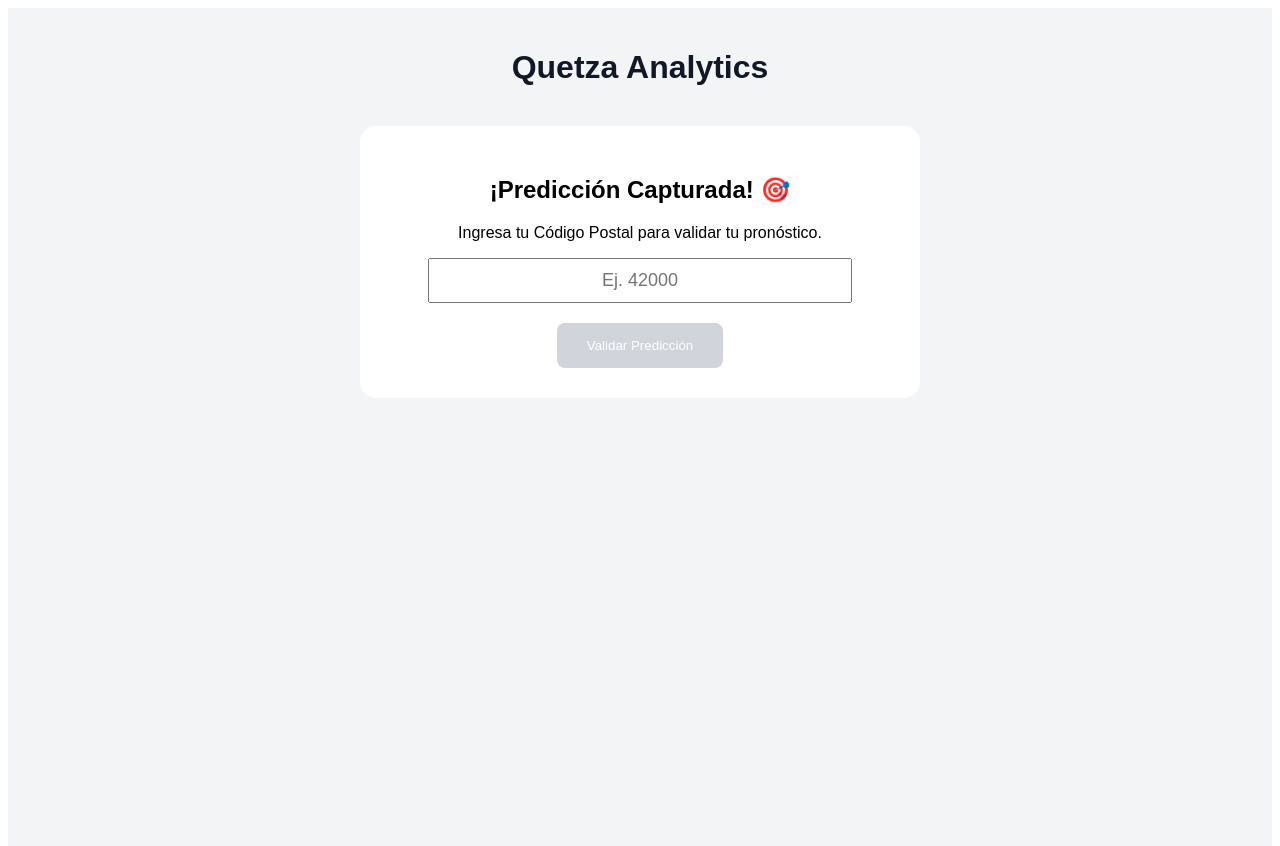
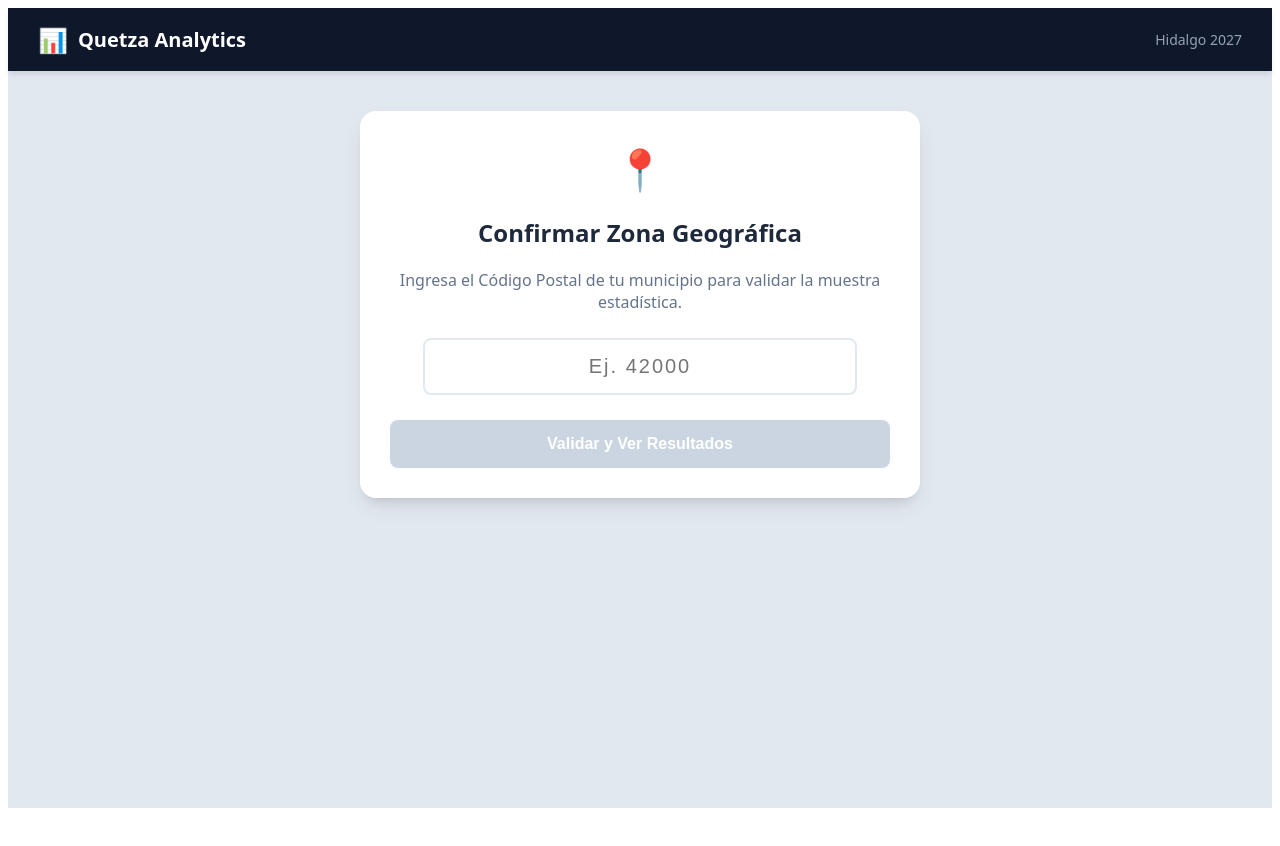
Before and after one commit to QuetzaMXdigital/quetza-hidalgo, a React (Vite) app: page / in a window 1280 px wide. Both pictures are taken after a click on the button "MORENA". Shown: the top 846 px of the page. After the commit the page ends 816 px from the top, so only its background shows below. Built offline with nearby package versions, Linux system fonts and the light colour scheme.

Commit message:
Upgrade a diseño Dashboard corporativo con logos

```diff
--- a/src/App.jsx
+++ b/src/App.jsx
@@ -1,63 +1,95 @@
 import { useState } from 'react'
 
-// --- 1. LAS DEFINICIONES (Afuera, como inventario) ---
+// --- 1. DEFINICIONES CON LOGOS ---
 const PARTIDOS_HIDALGO = [
-  { id: 'morena', nombre: 'MORENA', color: '#8d1c3d' }, // Guinda institucional
-  { id: 'pan', nombre: 'PAN', color: '#005596' },      // Azul acción
-  { id: 'pri', nombre: 'PRI', color: '#00955d' },      // Verde tricolor
-  { id: 'mc', nombre: 'Movimiento Ciudadano', color: '#ff8200' }, // Naranja vibrante
-  { id: 'pve', nombre: 'PVEM', color: '#50b747' },     // Verde ecologista
-  { id: 'pt', nombre: 'PT', color: '#e03b2b' },       // Rojo trabajo
+  { id: 'morena', nombre: 'MORENA', color: '#8d1c3d', logo: 'https://upload.wikimedia.org/wikipedia/commons/thumb/e/ea/Morena_logo_%28Mexico%29.svg/200px-Morena_logo_%28Mexico%29.svg.png' },
+  { id: 'pan', nombre: 'PAN', color: '#005596', logo: 'https://upload.wikimedia.org/wikipedia/commons/thumb/1/1e/Partido_Acci%C3%B3n_Nacional_%28Mexico%29_logo.svg/200px-Partido_Acci%C3%B3n_Nacional_%28Mexico%29_logo.svg.png' },
+  { id: 'pri', nombre: 'PRI', color: '#00955d', logo: 'https://upload.wikimedia.org/wikipedia/commons/thumb/6/65/PRI_logo_%28Mexico%29.svg/200px-PRI_logo_%28Mexico%29.svg.png' },
+  { id: 'mc', nombre: 'Movimiento Ciudadano', color: '#ff8200', logo: 'https://upload.wikimedia.org/wikipedia/commons/thumb/4/4c/Movimiento_Ciudadano_%28Mexico%29_logo.svg/200px-Movimiento_Ciudadano_%28Mexico%29_logo.svg.png' },
+  { id: 'pve', nombre: 'PVEM', color: '#50b747', logo: 'https://upload.wikimedia.org/wikipedia/commons/thumb/d/db/Partido_Verde_Ecologista_de_M%C3%A9xico_logo.svg/200px-Partido_Verde_Ecologista_de_M%C3%A9xico_logo.svg.png' },
+  { id: 'pt', nombre: 'PT', color: '#e03b2b', logo: 'https://upload.wikimedia.org/wikipedia/commons/thumb/f/f6/Partido_del_Trabajo_%28Mexico%29_logo.svg/200px-Partido_del_Trabajo_%28Mexico%29_logo.svg.png' },
 ];
 
 function App() {
-  // --- 2. EL CEREBRO (Adentro, controla qué se ve) ---
   const [paso, setPaso] = useState(1);
   const [eleccion, setEleccion] = useState(null);
   const [cp, setCp] = useState('');
 
-  // Función para guardar el voto y pasar al paso 2
   const manejarVoto = (partidoId) => {
     setEleccion(partidoId);
     setPaso(2);
   };
 
-  // --- 3. EL ESCAPARATE (El return con la vista de todo) ---
   return (
-    <div style={{ backgroundColor: '#F3F4F6', minHeight: '100vh', padding: '20px', fontFamily: 'sans-serif' }}>
+    // Fondo general tipo Dashboard
+    <div style={{ backgroundColor: '#e2e8f0', minHeight: '100vh', fontFamily: 'system-ui, -apple-system, sans-serif' }}>
 
-      <header style={{ textAlign: 'center', marginBottom: '40px' }}>
-        <h1 style={{ color: '#111827' }}>Quetza Analytics</h1>
-      </header>
+      {/* Barra de Navegación Superior */}
+      <nav style={{ backgroundColor: '#0f172a', padding: '15px 30px', display: 'flex', justifyContent: 'space-between', alignItems: 'center', boxShadow: '0 4px 6px -1px rgba(0, 0, 0, 0.1)' }}>
+        <h1 style={{ color: 'white', margin: 0, fontSize: '20px', fontWeight: 'bold', display: 'flex', alignItems: 'center', gap: '10px' }}>
+          <span style={{ fontSize: '24px' }}>📊</span> Quetza Analytics
+        </h1>
+        <span style={{ color: '#94a3b8', fontSize: '14px' }}>Hidalgo 2027</span>
+      </nav>
 
-      <main style={{ backgroundColor: 'white', maxWidth: '500px', margin: '0 auto', padding: '30px', borderRadius: '16px' }}>
+      {/* Contenedor Principal (La Tarjeta) */}
+      <main style={{ padding: '40px 20px', display: 'flex', justifyContent: 'center' }}>
+        <div style={{
+          backgroundColor: 'white',
+          width: '100%',
+          maxWidth: '500px',
+          padding: '30px',
+          borderRadius: '16px',
+          boxShadow: '0 10px 25px -5px rgba(0, 0, 0, 0.1), 0 8px 10px -6px rgba(0, 0, 0, 0.1)'
+        }}>
 
           {/* === PANTALLA 1: LA VOTACIÓN === */}
           {paso === 1 && (
             <section>
-            <h2 style={{ textAlign: 'center' }}>¿Quién crees que gobernará?</h2>
+              <h2 style={{ textAlign: 'center', color: '#1e293b', marginBottom: '25px', fontSize: '22px' }}>
+                Pronóstico de Gubernatura
+              </h2>
 
+              <div style={{ display: 'flex', flexDirection: 'column', gap: '12px' }}>
                 {PARTIDOS_HIDALGO.map((partido) => (
                   <button
                     key={partido.id}
                     onClick={() => manejarVoto(partido.id)}
                     style={{
-                  width: '100%', padding: '15px', marginBottom: '10px',
-                  border: `2px solid ${partido.color}`, borderRadius: '8px',
-                  backgroundColor: 'white', cursor: 'pointer', fontWeight: 'bold'
+                      display: 'flex', alignItems: 'center', justifyContent: 'flex-start',
+                      width: '100%', padding: '12px 20px',
+                      border: `1px solid #cbd5e1`,
+                      borderLeft: `6px solid ${partido.color}`, // Una línea de color elegante a la izquierda
+                      borderRadius: '8px',
+                      backgroundColor: 'white', cursor: 'pointer',
+                      transition: 'all 0.2s',
+                      boxShadow: '0 1px 3px rgba(0,0,0,0.05)'
                     }}
+                    onMouseOver={(e) => e.currentTarget.style.backgroundColor = '#f8fafc'}
+                    onMouseOut={(e) => e.currentTarget.style.backgroundColor = 'white'}
                   >
+                    <img
+                      src={partido.logo}
+                      alt={`Logo ${partido.nombre}`}
+                      style={{ width: '40px', height: '40px', objectFit: 'contain', marginRight: '15px' }}
+                    />
+                    <span style={{ fontSize: '16px', fontWeight: '600', color: '#334155' }}>
                       {partido.nombre}
+                    </span>
                   </button>
                 ))}
+              </div>
             </section>
           )}
 
           {/* === PANTALLA 2: EL MURO DE VALIDACIÓN === */}
           {paso === 2 && (
             <section style={{ textAlign: 'center' }}>
-            <h2>¡Predicción Capturada! 🎯</h2>
-            <p>Ingresa tu Código Postal para validar tu pronóstico.</p>
+              <div style={{ fontSize: '40px', marginBottom: '10px' }}>📍</div>
+              <h2 style={{ color: '#1e293b' }}>Confirmar Zona Geográfica</h2>
+              <p style={{ color: '#64748b', marginBottom: '25px' }}>
+                Ingresa el Código Postal de tu municipio para validar la muestra estadística.
+              </p>
 
               <input
                 type="text"
@@ -65,62 +97,79 @@ function App() {
                 placeholder="Ej. 42000"
                 value={cp}
                 onChange={(e) => setCp(e.target.value.replace(/\D/g, ""))}
-              style={{ padding: '10px', width: '80%', marginBottom: '20px', textAlign: 'center', fontSize: '18px' }}
+                style={{
+                  padding: '15px', width: '80%', marginBottom: '25px',
+                  textAlign: 'center', fontSize: '20px', letterSpacing: '2px',
+                  border: '2px solid #e2e8f0', borderRadius: '8px', outline: 'none'
+                }}
               />
-
-            <br />
 
               <button
                 disabled={cp.length !== 5}
                 onClick={() => setPaso(3)}
                 style={{
-                padding: '15px 30px', borderRadius: '8px', border: 'none',
-                backgroundColor: cp.length === 5 ? '#111827' : '#D1D5DB', // Cambia de gris a negro si es válido
-                color: 'white', cursor: cp.length === 5 ? 'pointer' : 'not-allowed'
+                  width: '100%', padding: '15px', borderRadius: '8px', border: 'none',
+                  backgroundColor: cp.length === 5 ? '#0f172a' : '#cbd5e1',
+                  color: 'white', fontSize: '16px', fontWeight: 'bold',
+                  cursor: cp.length === 5 ? 'pointer' : 'not-allowed',
+                  transition: 'background-color 0.3s'
                 }}
               >
-              Validar Predicción
+                Validar y Ver Resultados
               </button>
             </section>
           )}
+
           {/* === PANTALLA 3: RESULTADOS / RECOMPENSA === */}
           {paso === 3 && (
             <section style={{ textAlign: 'center' }}>
-    <h2 style={{ color: '#111827', marginBottom: '10px' }}>¡Gracias por participar!</h2>
-    <p style={{ color: '#059669', fontWeight: 'bold', marginBottom: '30px' }}>
-      ✨ Has ganado 50 Quetza Coins
-    </p>
+              <h2 style={{ color: '#1e293b', marginBottom: '5px' }}>¡Registro Exitoso!</h2>
 
-    <div style={{ textAlign: 'left', marginBottom: '20px' }}>
-      <p style={{ fontSize: '14px', color: '#6B7280' }}>Tendencia actual en Hidalgo:</p>
+              <div style={{ backgroundColor: '#ecfdf5', padding: '15px', borderRadius: '8px', border: '1px solid #10b981', display: 'inline-block', marginBottom: '30px', marginTop: '10px' }}>
+                <span style={{ color: '#047857', fontWeight: 'bold', fontSize: '15px' }}>
+                  🪙 50 Quetza Coins abonadas
+                </span>
+              </div>
+
+              <div style={{ textAlign: 'left', marginBottom: '30px' }}>
+                <h3 style={{ fontSize: '16px', color: '#475569', marginBottom: '15px' }}>Tendencia Regional:</h3>
 
                 {/* Barra de ejemplo de resultados */}
-      <div style={{ marginTop: '15px' }}>
-        <div style={{ display: 'flex', justifyContent: 'space-between', fontSize: '12px' }}>
-          <span>Partido con más fuerza</span>
+                <div style={{ marginBottom: '15px' }}>
+                  <div style={{ display: 'flex', justifyContent: 'space-between', fontSize: '14px', marginBottom: '5px', fontWeight: 'bold', color: '#1e293b' }}>
+                    <span>MORENA</span>
                     <span>42%</span>
                   </div>
-        <div style={{ width: '100%', backgroundColor: '#E5E7EB', height: '10px', borderRadius: '5px', marginTop: '5px' }}>
-          <div style={{ width: '42%', backgroundColor: '#8d1c3d', height: '10px', borderRadius: '5px' }}></div>
+                  <div style={{ width: '100%', backgroundColor: '#f1f5f9', height: '12px', borderRadius: '6px', overflow: 'hidden' }}>
+                    <div style={{ width: '42%', backgroundColor: '#8d1c3d', height: '100%' }}></div>
+                  </div>
+                </div>
+
+                <div style={{ marginBottom: '15px' }}>
+                  <div style={{ display: 'flex', justifyContent: 'space-between', fontSize: '14px', marginBottom: '5px', fontWeight: 'bold', color: '#1e293b' }}>
+                    <span>PRI</span>
+                    <span>28%</span>
+                  </div>
+                  <div style={{ width: '100%', backgroundColor: '#f1f5f9', height: '12px', borderRadius: '6px', overflow: 'hidden' }}>
+                    <div style={{ width: '28%', backgroundColor: '#00955d', height: '100%' }}></div>
                   </div>
                 </div>
               </div>
 
               <button
-      onClick={() => setPaso(1)}
+                onClick={() => { setPaso(1); setCp(''); }}
                 style={{
-        marginTop: '20px',
-        padding: '10px 20px',
-        backgroundColor: '#F3F4F6',
-        border: '1px solid #D1D5DB',
-        borderRadius: '8px',
-        cursor: 'pointer'
+                  width: '100%', padding: '15px', backgroundColor: 'transparent',
+                  border: '2px solid #e2e8f0', color: '#475569',
+                  borderRadius: '8px', cursor: 'pointer', fontWeight: 'bold'
                 }}
               >
-      Nueva consulta
+                Hacer otro pronóstico
               </button>
             </section>
           )}
+
+        </div>
       </main>
     </div>
   )
```
Lines whose indentation alone changed are shown as unchanged.
